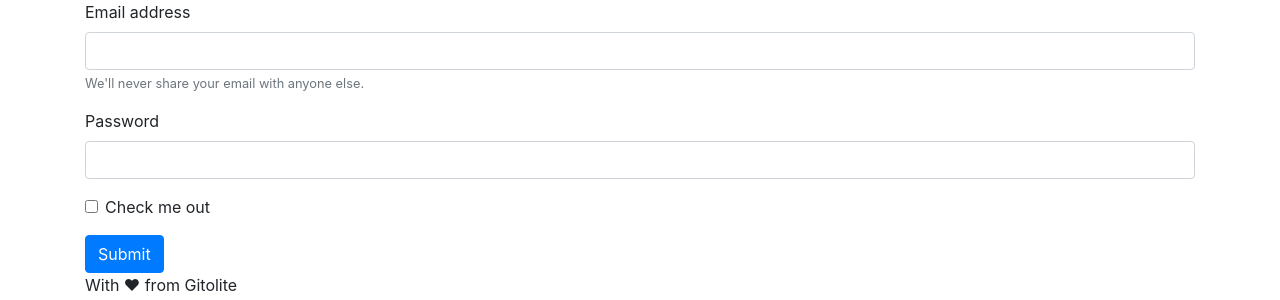
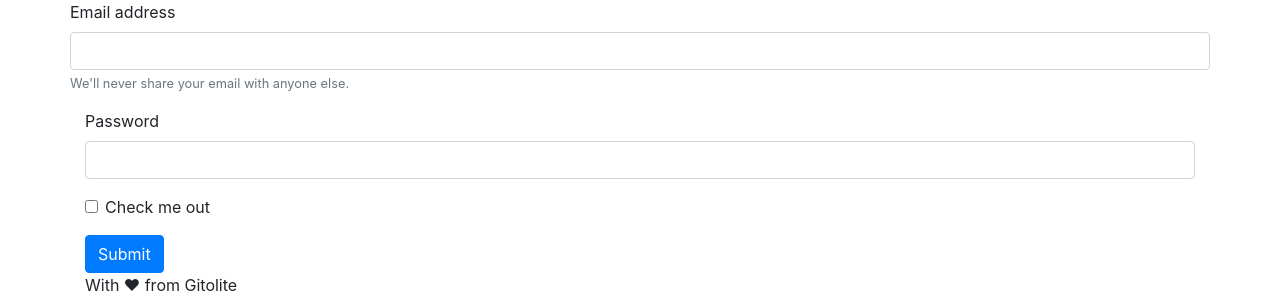
Before and after one commit to warezgibzzz/wow-classic-damage-calculator, a Flask app: template templates/index.html in a window 1280 px wide. Shown: the top 300 px of the page. Run offline with Flask 2, Linux system fonts and the light colour scheme; the template is opened without the code that fills it, so the values that code supplies are empty; some libraries are stand-ins or nearby versions.

```diff
--- a/templates/index.html
+++ b/templates/index.html
@@ -1,8 +1,8 @@
 {% extends "base.html" %}
 {% block title %}Input your data{% endblock %}
 {% block content %}
-<form>
-  <div class="form-group">
+<form action="/" method="post">
+  <div class="form-group row">
     <label for="exampleInputEmail1">Email address</label>
     <input type="email" class="form-control" id="exampleInputEmail1" aria-describedby="emailHelp">
     <small id="emailHelp" class="form-text text-muted">We'll never share your email with anyone else.</small>
```
Also changed, not shown: 1 other file.
